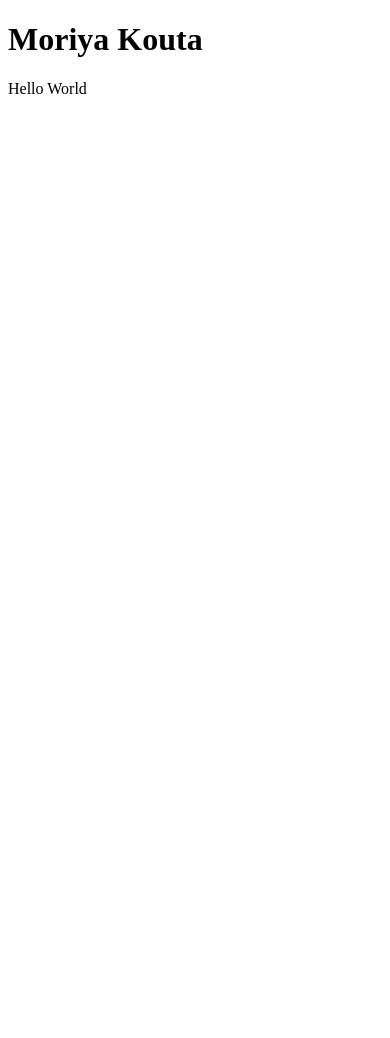
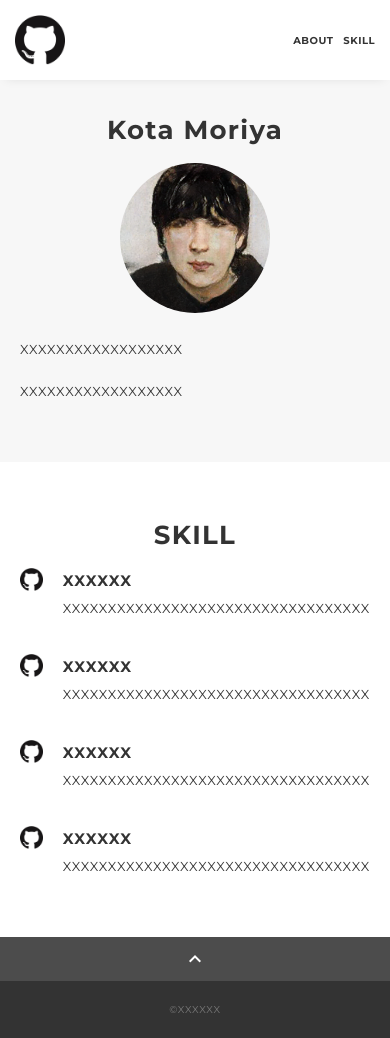
Before and after one commit to kmgit-1/portfolio, a plain HTML site: page docs/index.html in a window 390 px wide. Before the commit the page ends 844 px from the top, so only its background shows below. Drawn offline with nearby package versions, Linux system fonts and the light colour scheme.

Commit message:
テンプレート反映

```diff
--- /dev/null
+++ b/docs/css/ress.css
@@ -0,0 +1,283 @@
+/*!
+ * ress.css • v3.0.1
+ * MIT License
+ * github.com/filipelinhares/ress
+ */
+
+/* # =================================================================
+   # Global selectors
+   # ================================================================= */
+
+html {
+  box-sizing: border-box;
+  word-break: normal;
+  -moz-tab-size: 4;
+  tab-size: 4;
+
+  -webkit-text-size-adjust: 100%; /* Prevent adjustments of font size after orientation changes in iOS */
+}
+
+*,
+::before,
+::after {
+  box-sizing: inherit;
+  background-repeat: no-repeat; /* Set `background-repeat: no-repeat` to all elements and pseudo elements */
+}
+
+::before,
+::after {
+  vertical-align: inherit;
+  text-decoration: inherit; /* Inherit text-decoration and vertical align to ::before and ::after pseudo elements */
+}
+
+* {
+  margin: 0;
+  padding: 0; /* Reset `padding` and `margin` of all elements */
+}
+
+/* # =================================================================
+   # General elements
+   # ================================================================= */
+
+hr {
+  overflow: visible; /* Show the overflow in Edge and IE */
+  height: 0; /* Add the correct box sizing in Firefox */
+}
+
+details,
+main {
+  display: block; /* Render the `main` element consistently in IE. */
+}
+
+summary {
+  display: list-item; /* Add the correct display in all browsers */
+}
+
+small {
+  font-size: 80%; /* Set font-size to 80% in `small` elements */
+}
+
+[hidden] {
+  display: none; /* Add the correct display in IE */
+}
+
+abbr[title] {
+  /* Add the correct text decoration in Chrome, Edge, IE, Opera, and Safari */
+  text-decoration: underline;
+  text-decoration: underline dotted;
+  border-bottom: none; /* Remove the bottom border in Chrome 57 */
+}
+
+a {
+  background-color: transparent; /* Remove the gray background on active links in IE 10 */
+}
+
+a:active,
+a:hover {
+  outline-width: 0; /* Remove the outline when hovering in all browsers */
+}
+
+code,
+kbd,
+pre,
+samp {
+  font-family: monospace, monospace; /* Specify the font family of code elements */
+}
+
+pre {
+  font-size: 1em; /* Correct the odd `em` font sizing in all browsers */
+}
+
+b,
+strong {
+  font-weight: bolder; /* Add the correct font weight in Chrome, Edge, and Safari */
+}
+
+/* https://gist.github.com/unruthless/413930 */
+sub,
+sup {
+  position: relative;
+  font-size: 75%;
+  line-height: 0;
+  vertical-align: baseline;
+}
+
+sub {
+  bottom: -.25em;
+}
+
+sup {
+  top: -.5em;
+}
+
+/* # =================================================================
+   # Forms
+   # ================================================================= */
+
+input {
+  border-radius: 0;
+}
+
+/* Replace pointer cursor in disabled elements */
+[disabled] {
+  cursor: default;
+}
+
+[type="number"]::-webkit-inner-spin-button,
+[type="number"]::-webkit-outer-spin-button {
+  height: auto; /* Correct the cursor style of increment and decrement buttons in Chrome */
+}
+
+[type="search"] {
+  outline-offset: -2px; /* Correct the outline style in Safari */
+
+  -webkit-appearance: textfield; /* Correct the odd appearance in Chrome and Safari */
+}
+
+[type="search"]::-webkit-search-decoration {
+  -webkit-appearance: none; /* Remove the inner padding in Chrome and Safari on macOS */
+}
+
+textarea {
+  overflow: auto; /* Internet Explorer 11+ */
+  resize: vertical; /* Specify textarea resizability */
+}
+
+button,
+input,
+optgroup,
+select,
+textarea {
+  font: inherit; /* Specify font inheritance of form elements */
+}
+
+optgroup {
+  font-weight: bold; /* Restore the font weight unset by the previous rule */
+}
+
+button {
+  overflow: visible; /* Address `overflow` set to `hidden` in IE 8/9/10/11 */
+}
+
+button,
+select {
+  text-transform: none; /* Firefox 40+, Internet Explorer 11- */
+}
+
+/* Apply cursor pointer to button elements */
+button,
+[type="button"],
+[type="reset"],
+[type="submit"],
+[role="button"] {
+  cursor: pointer;
+  color: inherit;
+}
+
+/* Remove inner padding and border in Firefox 4+ */
+button::-moz-focus-inner,
+[type="button"]::-moz-focus-inner,
+[type="reset"]::-moz-focus-inner,
+[type="submit"]::-moz-focus-inner {
+  padding: 0;
+  border-style: none;
+}
+
+/* Replace focus style removed in the border reset above */
+button:-moz-focusring,
+[type="button"]::-moz-focus-inner,
+[type="reset"]::-moz-focus-inner,
+[type="submit"]::-moz-focus-inner {
+  outline: 1px dotted ButtonText;
+}
+
+button,
+html [type="button"],
+/* Prevent a WebKit bug where (2) destroys native `audio` and `video`controls in Android 4 */
+[type="reset"],
+[type="submit"] {
+  -webkit-appearance: button; /* Correct the inability to style clickable types in iOS */
+}
+
+/* Remove the default button styling in all browsers */
+button,
+input,
+select,
+textarea {
+  border-style: none;
+  background-color: transparent;
+}
+
+/* Style select like a standard input */
+select {
+  -webkit-appearance: none; /* Chrome 41+ */
+  -moz-appearance: none; /* Firefox 36+ */
+}
+
+select::-ms-expand {
+  display: none; /* Internet Explorer 11+ */
+}
+
+select::-ms-value {
+  color: currentColor; /* Internet Explorer 11+ */
+}
+
+legend {
+  display: table; /* Correct the text wrapping in Edge and IE */
+  max-width: 100%; /* Correct the text wrapping in Edge and IE */
+  max-width: 100%; /* Correct the text wrapping in Edge 18- and IE */
+  white-space: normal; /* Correct the text wrapping in Edge and IE */
+  color: inherit; /* Correct the color inheritance from `fieldset` elements in IE */
+  border: 0; /* Correct `color` not being inherited in IE 8/9/10/11 */
+}
+
+::-webkit-file-upload-button {
+  font: inherit; /* Change font properties to `inherit` in Chrome and Safari */
+  color: inherit;
+  /* Correct the inability to style clickable types in iOS and Safari */
+
+  -webkit-appearance: button;
+}
+
+/* # =================================================================
+   # Specify media element style
+   # ================================================================= */
+
+img {
+  border-style: none; /* Remove border when inside `a` element in IE 8/9/10 */
+}
+
+/* Add the correct vertical alignment in Chrome, Firefox, and Opera */
+progress {
+  vertical-align: baseline;
+}
+
+/* # =================================================================
+   # Accessibility
+   # ================================================================= */
+
+/* Hide content from screens but not screenreaders */
+@media screen {
+  [hidden~="screen"] {
+    display: inherit;
+  }
+  [hidden~="screen"]:not(:active):not(:focus):not(:target) {
+    position: absolute !important;
+    clip: rect(0 0 0 0) !important;
+  }
+}
+
+/* Specify the progress cursor of updating elements */
+[aria-busy="true"] {
+  cursor: progress;
+}
+
+/* Specify the pointer cursor of trigger elements */
+[aria-controls] {
+  cursor: pointer;
+}
+
+/* Specify the unstyled cursor of disabled, not-editable, or otherwise inoperable elements */
+[aria-disabled] {
+  cursor: default;
+}
--- /dev/null
+++ b/docs/css/style.css
@@ -0,0 +1,311 @@
+body {
+  font-family: "Montserrat","Helvetica Neue",Arial,"Hiragino Kaku Gothic ProN","Hiragino Sans",Meiryo,sans-serif;
+  font-size: 14px;
+  line-height: 1.8;
+  letter-spacing: .8px;
+  color: #333;
+}
+
+a {
+  transition: opacity .3s;
+  text-decoration: none;
+  color: #1ca9e3;
+}
+
+img {
+  max-width: 100%;
+  height: auto;
+  vertical-align: bottom;
+  border-style: none;
+}
+
+ul,
+li {
+  list-style: none;
+}
+
+.pc-only {
+  display: block;
+}
+
+.sp-only {
+  display: none;
+}
+
+.wrapper {
+  padding-top: 73px;
+}
+
+.section {
+  padding: 90px 0;
+}
+
+.section:nth-of-type(odd) {
+  background-color: #f7f7f7;
+}
+
+.inner {
+  max-width: 1340px;
+  margin: 0 auto;
+  padding: 0 40px;
+}
+
+.title {
+  font-size: 34px;
+  font-weight: bold;
+  line-height: 1;
+  margin-bottom: 40px;
+  text-align: center;
+  letter-spacing: .05em;
+  color: #333;
+}
+
+.lead {
+  margin-bottom: 30px;
+}
+
+/*--- header ---*/
+.header {
+  position: fixed;
+  top: 0;
+  z-index: 1;
+  width: 100%;
+  background-color: #fff;
+  box-shadow: 0 5px 10px -6px rgba(0,0,0,.1);
+}
+
+.header .inner {
+  display: flex;
+  align-items: center;
+  justify-content: space-between;
+  padding: 20px 40px;
+}
+
+.header-logo {
+  font-size: 20px;
+  font-weight: bold;
+  line-height: 1.2;
+  margin-right: 20px;
+  letter-spacing: .05em;
+}
+
+.header-logo a {
+  color: #333;
+}
+
+.header-banner {
+  width: 50px;
+}
+.header-nav-list {
+  display: flex;
+  justify-content: space-between;
+}
+
+.header-nav-item:not(:last-child) {
+  margin-right: 20px;
+}
+
+.header-nav-item a {
+  position: relative;
+  font-size: 13px;
+  font-weight: bold;
+  display: inline-block;
+  padding: 5px 0;
+  transition: .3s;
+  letter-spacing: .05em;
+  color: #333;
+}
+.header-nav-item a:after {
+  position: absolute;
+  bottom: 0;
+  left: 50%;
+  width: 0;
+  height: 3px;
+  content: "";
+  transition: .3s;
+  -webkit-transform: translateX(-50%);
+  transform: translateX(-50%);
+  background-color: #333;
+}
+
+.header-nav-item a:hover:after {
+  width: 100%;
+}
+
+/*--- about ---*/
+.profile {
+  display: flex;
+  flex-wrap: wrap;
+  max-width: 800px;
+  margin: 0 auto;
+}
+.profile-img {
+  width: 20%;
+  margin-right: 30px;
+  border-radius: 50%;
+}
+.profile-img img {
+  border-radius: 50%;
+}
+.profile-body {
+  flex: 1;
+}
+.profile-body p:not(:last-child) {
+  margin-bottom: 30px;
+}
+
+/*--- skill ---*/
+.skill-list {
+  display: flex;
+  flex-wrap: wrap;
+  justify-content: space-between;
+  margin-bottom: -50px;
+}
+
+.skill-item {
+  display: flex;
+  align-items: flex-start;
+  justify-content: space-between;
+  width: 48%;
+  margin-bottom: 50px;
+}
+
+.skill-img {
+  width: 60px;
+  height: auto;
+  margin-right: 20px;
+}
+
+.skill-body {
+  flex: 1;
+}
+
+.skill-name {
+  margin-bottom: 3px;
+}
+
+/*--- contact ---*/
+.contact {
+  text-align: center;
+}
+
+.contact-item:not(:last-child) {
+  margin-right: 10px;
+}
+
+.contact-icon {
+  width: 50px;
+}
+
+/*--- page-top ---*/
+.page-top {
+  font-weight: bold;
+  padding: 10px;
+  cursor: pointer;
+  text-align: center;
+  background-color: #4c4c4c;
+}
+
+.page-top .material-icons-outlined {
+  vertical-align: bottom;
+  color: #fff;
+}
+
+/*--- footer ---*/
+.footer {
+  padding: 30px;
+  background-color: #333;
+}
+
+.copyright {
+  font-size: 10px;
+  text-align: center;
+  color: #797979;
+}
+
+
+/* --- media Queries 767 ---*/
+@media screen and (max-width: 767px) {
+  body {
+    font-size: 13px;
+    line-height: 1.7;
+  }
+
+  .pc-only {
+    display: none;
+  }
+
+  .sp-only {
+    display: block;
+  }
+
+  .title {
+    font-size: 26px;
+    margin-bottom: 20px;
+  }
+
+  .wrapper {
+    padding-top: 57px;
+  }
+
+  .section {
+    padding: 60px 0;
+  }
+
+  .inner {
+    padding: 0 20px;
+  }
+
+  .header .inner {
+    padding: 15px;
+  }
+
+  .header-logo {
+    font-size: 15px;
+    margin-right: 15px;
+  }
+
+  .header-nav-item:not(:last-child) {
+    margin-right: 10px;
+  }
+
+  .header-nav-item a {
+    font-size: 10px;
+  }
+
+  .header-nav-item a:after {
+    display: none;
+  }
+
+  .profile {
+    display: block;
+  }
+  .profile-img {
+    width: 150px;
+    margin: 0 auto;
+    margin-bottom: 25px;
+  }
+
+  .profile-body p:not(:last-child) {
+    margin-bottom: 20px;
+  }
+
+  .skill-list {
+    display: block;
+    margin-bottom: 0;
+  }
+
+  .skill-item {
+    width: 100%;
+    margin-bottom: 35px;
+  }
+
+  .skill-item:last-child {
+    margin-bottom: 0;
+  }
+
+  .footer {
+    padding: 20px;
+  }
+
+}
--- a/docs/index.html
+++ b/docs/index.html
@@ -1,11 +1,117 @@
 <!DOCTYPE html>
 <html>
 <head>
-<meta charset="UTF-8">
-<title>My portfolio</title>
+<meta charset="utf-8" />
+<meta name="viewport"
+	content="width=device-width,initial-scale=1.0,user-scalable=no" />
+<meta property="og:type" content="website" />
+<meta property="og:title" content="XXXXXX's portfolio" />
+<!-- <meta property="og:url" content="dummyurl" /> -->
+<meta property="og:description" content="XXXXXXの自己紹介サイトです。" />
+<meta property="og:image" content="img/ogp.png" />
+<meta name="description" content="XXXXXXの自己紹介サイトです。" />
+<title>XXXXXX ポートフォリオ</title>
+<link rel="preconnect" href="https://fonts.gstatic.com" />
+<link
+	href="https://fonts.googleapis.com/css2?family=Montserrat:wght@400;700&display=swap"
+	rel="stylesheet" />
+<link
+	href="https://fonts.googleapis.com/css?family=Material+Icons+Outlined"
+	rel="stylesheet" />
+<link href="css/ress.css" media="all" rel="stylesheet" type="text/css" />
+<link href="css/style.css" media="all" rel="stylesheet" type="text/css" />
+<!-- <link rel="shortcut icon" href="img/favicon.ico" /> -->
+<!-- <link rel="canonical" href="dummyurl" /> -->
 </head>
+
 <body>
-	<h1>Moriya Kouta</h1>
-	<p>Hello World</p>
+	<div class="wrapper">
+		<header class="header">
+			<div class="inner">
+				<h1 class="header-logo">
+					<a href="#"><img class="header-banner" src="img/github.png"
+						alt="ロゴマーク" /> </a>
+				</h1>
+				<nav class="header-nav">
+					<ul class="header-nav-list">
+						<li class="header-nav-item"><a href="#about">ABOUT</a></li>
+						<li class="header-nav-item"><a href="#skill">SKILL</a></li>
+					</ul>
+				</nav>
+			</div>
+		</header>
+
+		<main class="content">
+			<section class="about section" id="about">
+				<div class="inner">
+					<h2 class="title">Kota Moriya</h2>
+					<div class="profile">
+						<p class="profile-img">
+							<img src="img/profile.png" alt="自画像" />
+						</p>
+						<div class="profile-body">
+							<p>XXXXXXXXXXXXXXXXXX</p>
+							<p>XXXXXXXXXXXXXXXXXX</p>
+						</div>
+					</div>
+				</div>
+			</section>
+
+			<section class="skill section" id="skill">
+				<div class="inner">
+					<h2 class="title">SKILL</h2>
+					<div class="skill-list">
+						<div class="skill-item">
+							<p class="skill-img">
+								<img src="img/github.png" alt="logo" />
+							</p>
+							<div class="skill-body">
+								<h3 class="skill-name">XXXXXX</h3>
+								<p class="skill-text">XXXXXXXXXXXXXXXXXXXXXXXXXXXXXXXXXX</p>
+							</div>
+						</div>
+						<div class="skill-item">
+							<p class="skill-img">
+								<img src="img/github.png" alt="logo" />
+							</p>
+							<div class="skill-body">
+								<h3 class="skill-name">XXXXXX</h3>
+								<p class="skill-text">XXXXXXXXXXXXXXXXXXXXXXXXXXXXXXXXXX</p>
+							</div>
+						</div>
+						<div class="skill-item">
+							<p class="skill-img">
+								<img src="img/github.png" alt="logo" />
+							</p>
+							<div class="skill-body">
+								<h3 class="skill-name">XXXXXX</h3>
+								<p class="skill-text">XXXXXXXXXXXXXXXXXXXXXXXXXXXXXXXXXX</p>
+							</div>
+						</div>
+						<div class="skill-item">
+							<p class="skill-img">
+								<img src="img/github.png" alt="logo" />
+							</p>
+							<div class="skill-body">
+								<h3 class="skill-name">XXXXXX</h3>
+								<p class="skill-text">XXXXXXXXXXXXXXXXXXXXXXXXXXXXXXXXXX</p>
+							</div>
+						</div>
+					</div>
+				</div>
+			</section>
+
+			<div class="page-top" id="js-page-top">
+				<span class="material-icons-outlined">expand_less</span>
+			</div>
+
+			<footer class="footer">
+				<div class="copyright">&copy;XXXXXX</div>
+			</footer>
+		</main>
+	</div>
+	<script
+		src="https://ajax.googleapis.com/ajax/libs/jquery/3.5.1/jquery.min.js"></script>
+	<script src="js/script.js"></script>
 </body>
 </html>
--- /dev/null
+++ b/docs/js/script.js
@@ -0,0 +1,20 @@
+$(function () {
+
+  //ページ内スクロール
+  var navHeight = $(".header").outerHeight();
+
+  $('a[href^="#"]').on("click", function () {
+    var href = $(this).attr("href");
+    var target = $(href == "#" || href == "" ? "html" : href);
+    var position = target.offset().top - navHeight;
+    $("html, body").animate({ scrollTop: position, }, 300, "swing");
+    return false;
+  });
+
+  //ページトップ
+  $("#js-page-top").on("click", function () {
+    $("body,html").animate({ scrollTop: 0, }, 300);
+    return false;
+  });
+
+});
```
Also changed, not shown: docs/img/github.png (added), docs/img/ogp.png (added), docs/img/profile.png (added).
